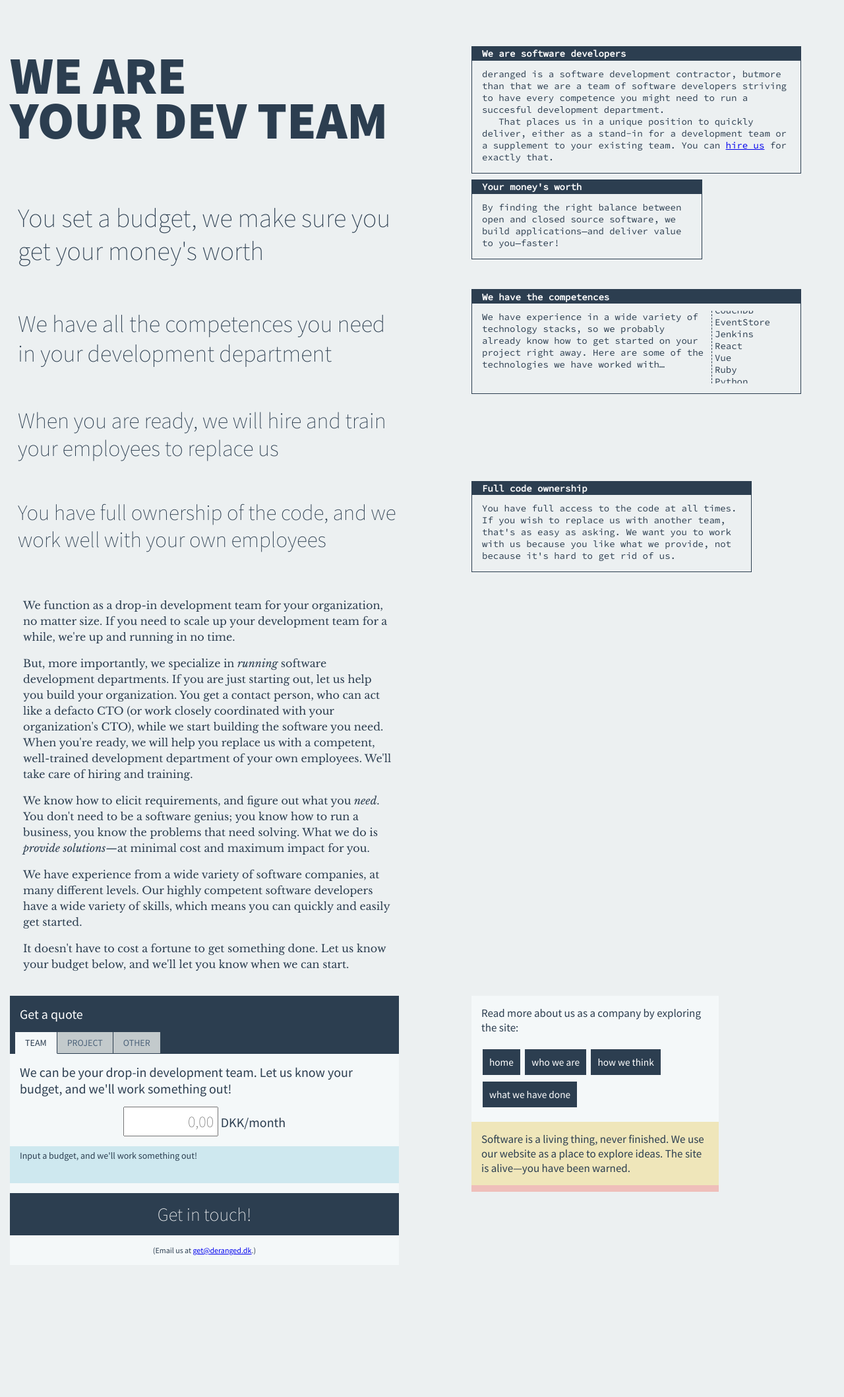
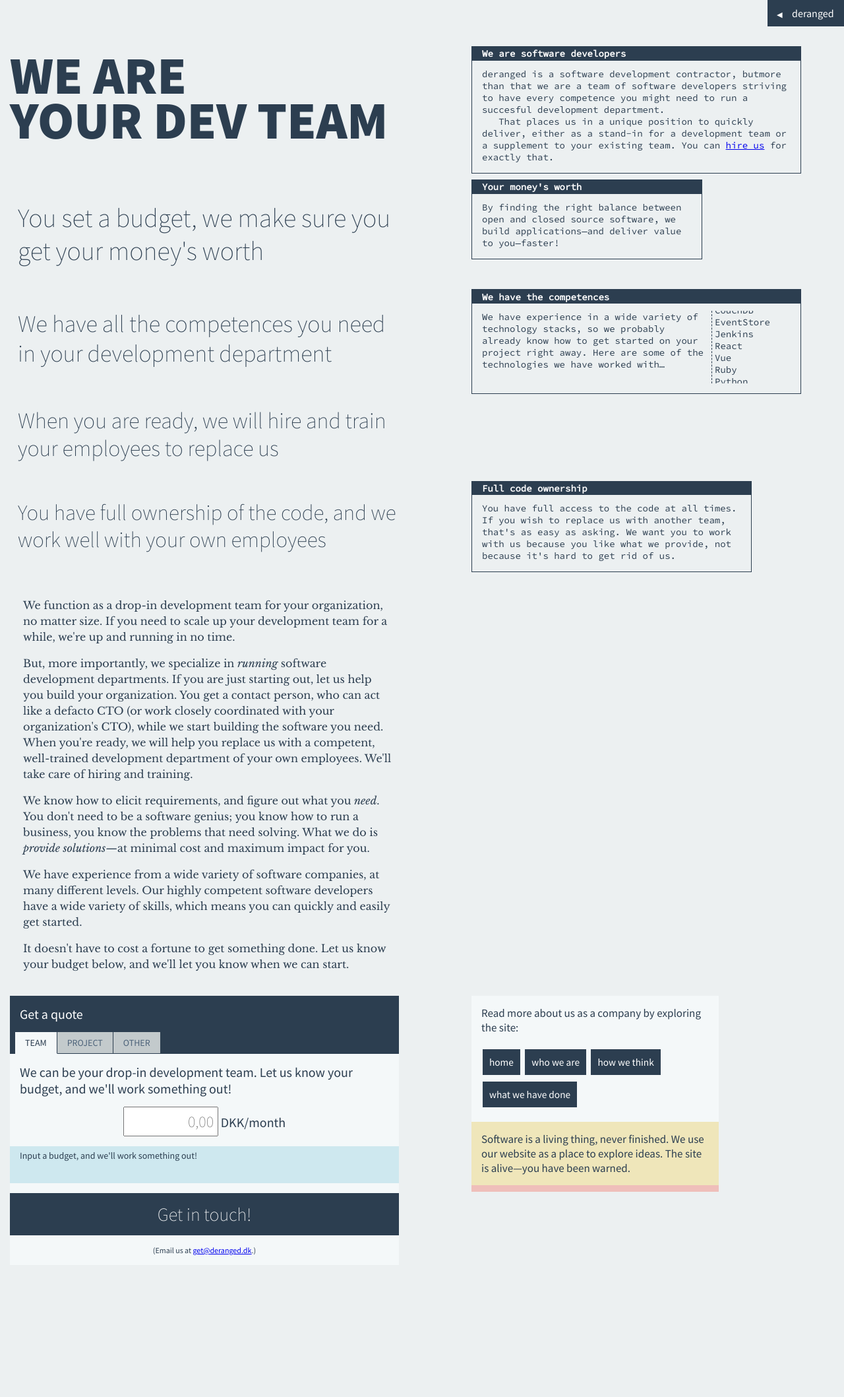
Before and after one commit to derangeddk/deranged.dk, a Jekyll site: the page built from index.html, in a window 1280 px wide. Shown: the whole page at 66% size. Built offline with Jekyll 4.4.1, drawn with Linux system fonts in a browser that asks for light colours.

Commit message:
fix showing menu oops

```diff
--- a/index.html
+++ b/index.html
@@ -7,7 +7,7 @@
         position: fixed;
         top: 0;
         right: 0;
-        transform: translateX(585px);
+        transform: translateX(430px);
         background: #2c3e50;
         color: white;
         transition: transform 1s;
```
